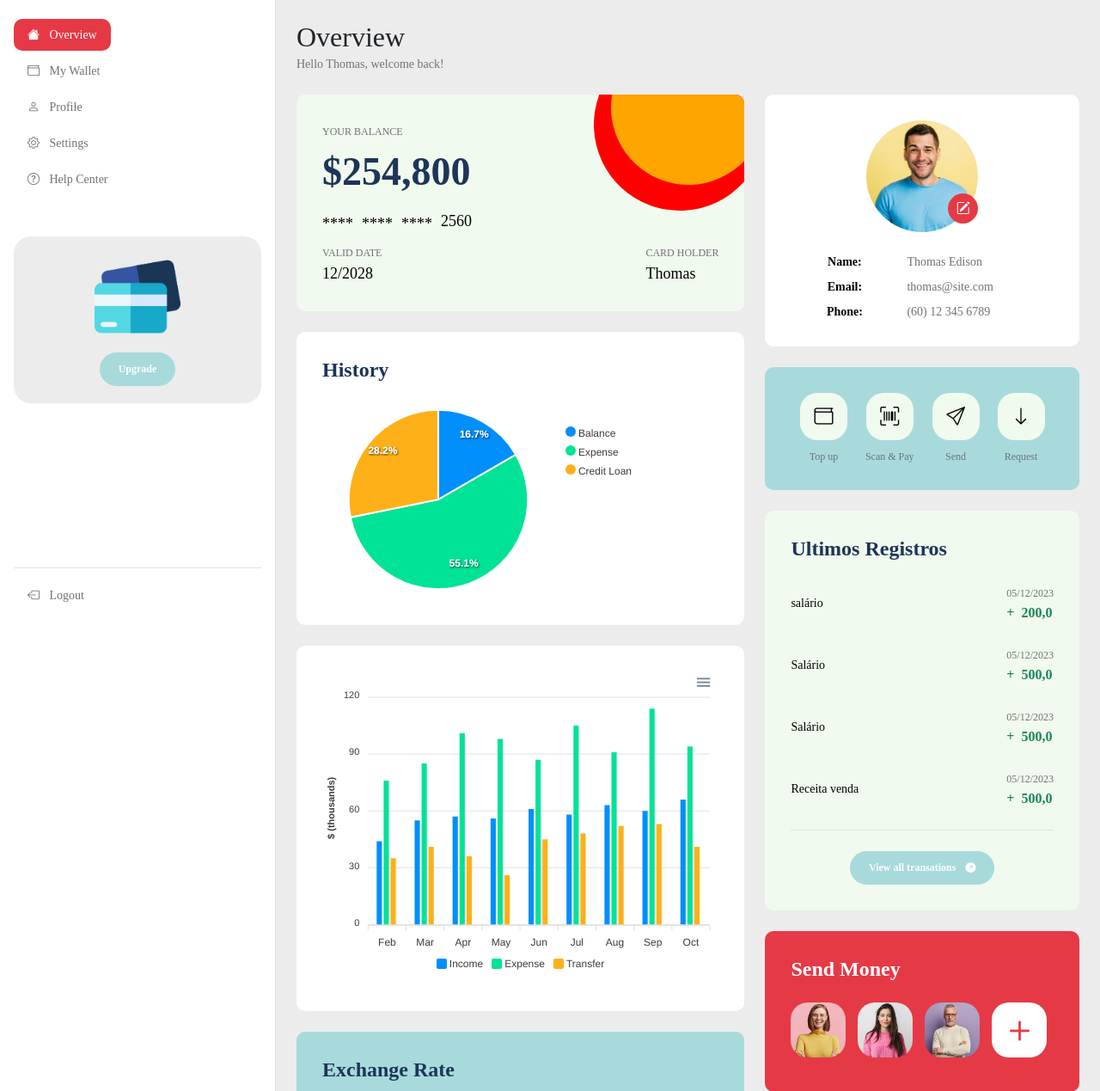
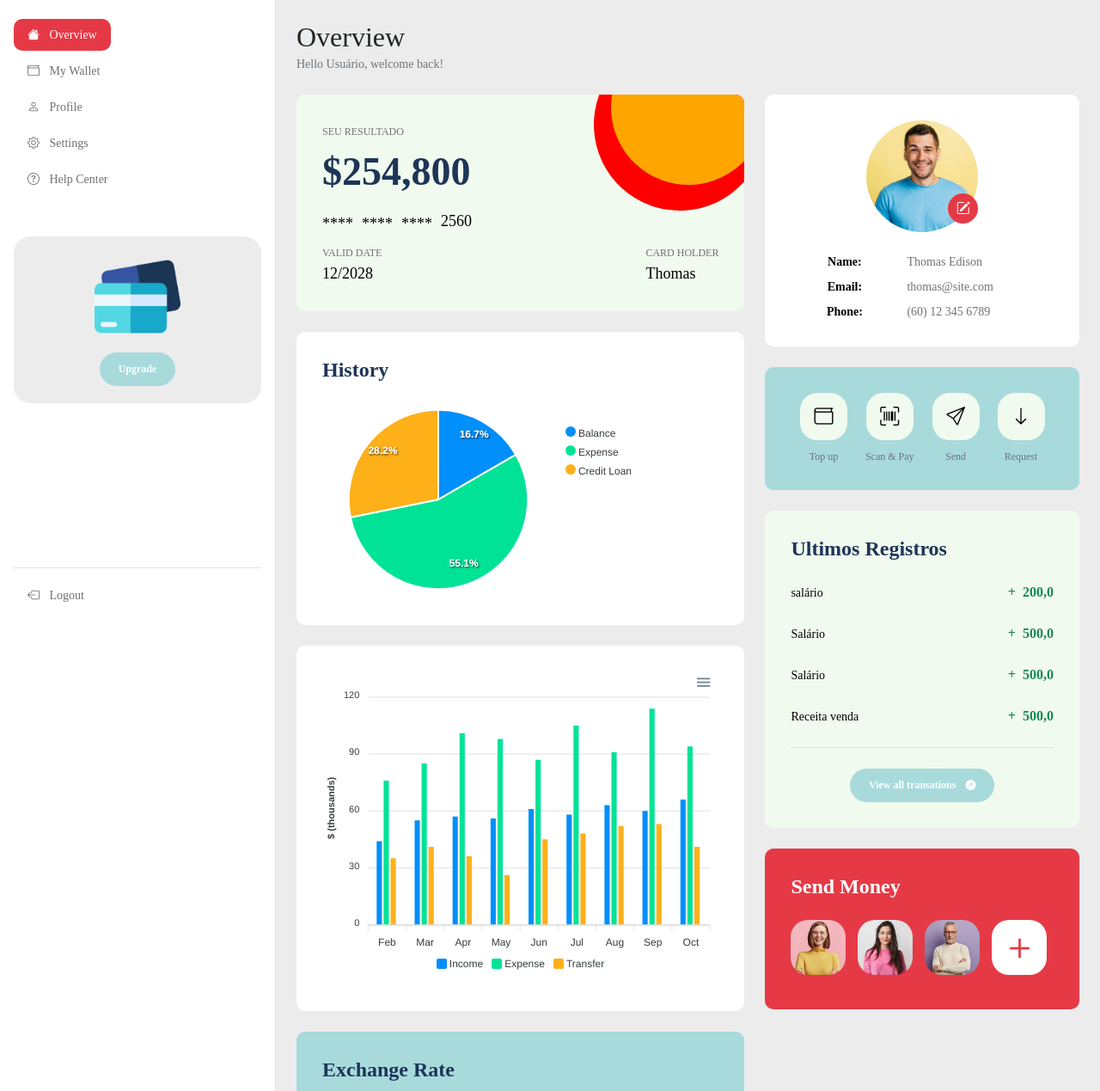
Before and after one commit to antoniopereira87/Allfy, a Django app: page /user_area/2 in a window 1280 px wide. Shown: the part 65-1334 px from the top of the page at 86% size. Run offline with Django 4.2, Linux system fonts and the light colour scheme; a user stored in the database is signed in; data comes from the database, SQL or seed files in the repository; both versions use the stored data as it was after the commit; some libraries are stand-ins or nearby versions.

Commit message:
Ajuste em template

```diff
--- a/core/templates/user_area.html
+++ b/core/templates/user_area.html
@@ -179,18 +179,18 @@ Bootstrap 5 Dashboard Admin Template
                                     <img src="images/medium-shot-happy-man-smiling.jpg" class="profile-image img-fluid me-3" alt="">
 
                                     <div class="d-flex flex-column">
-                                        <small>Thomas</small>
-                                        <a href="#">thomas@site.com</a>
+                                        <small>Usuário</small>
+                                        <a href="#">usuario@site.com</a>
                                     </div>
                                 </div>
                             </li>
 
-                            <li>
+                            {% comment %} <li>
                                 <a class="dropdown-item" href="profile.html">
                                     <i class="bi-person me-2"></i>
                                     Profile
                                 </a>
-                            </li>
+                            </li> {% endcomment %}
 
                             <li>
                                 <a class="dropdown-item" href="{% url 'cadastrar_receita' id=profile.id %}">
@@ -199,12 +199,12 @@ Bootstrap 5 Dashboard Admin Template
                                 </a>
                             </li>
 
-                            <li>
+                            {% comment %} <li>
                                 <a class="dropdown-item" href="help-center.html">
                                     <i class="bi-question-circle me-2"></i>
                                     Help
                                 </a>
-                            </li>
+                            </li> {% endcomment %}
 
                             <li class="border-top mt-3 pt-2 mx-4">
                                 <a class="dropdown-item ms-0 me-0" href="{% url 'logout' %}">
@@ -278,13 +278,13 @@ Bootstrap 5 Dashboard Admin Template
                     <div class="title-group mb-3">
                         <h1 class="h2 mb-0">Overview</h1>
 
-                        <small class="text-muted">Hello Thomas, welcome back!</small>
+                        <small class="text-muted">Hello Usuário, welcome back!</small>
                     </div>
 
                     <div class="row my-4">
                         <div class="col-lg-7 col-12">
                             <div class="custom-block custom-block-balance">
-                                <small>Your Balance</small>
+                                <small>Seu Resultado</small>
 
                                 <h2 class="mt-2 mb-3">$254,800</h2>
 
@@ -508,7 +508,7 @@ Bootstrap 5 Dashboard Admin Template
                                     </div>
 
                                     <div class="ms-auto">
-                                        <small>05/12/2023</small>
+                                        <small></small>
                                         <strong class="d-block text-success"><span class="me-1">+</span> {{ income.valor }}</strong>
                                     </div>
                                 </div>
```
Also changed, not shown: db.sqlite3.
